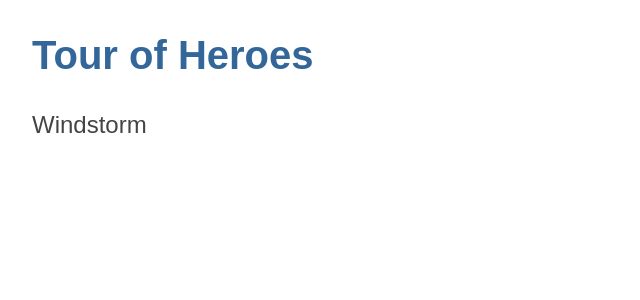
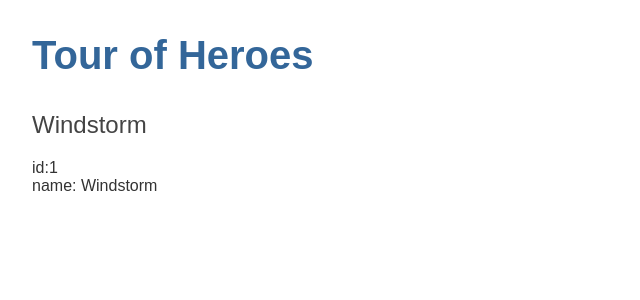
Before and after one commit to ShaniAharon/Angular-tour, an Angular app: page / in a window 1280 px wide. Shown: the top 300 px of the page, without its empty margins (0-640 px from the left). Built offline with nearby package versions, Linux system fonts and the light colour scheme.

Commit message:
feat: add hero interface and render a hero in the template

```diff
--- a/src/app/cmps/heroes/heroes.component.html
+++ b/src/app/cmps/heroes/heroes.component.html
@@ -1,3 +1,5 @@
 <section class="heroes">
-  <h2>{{ hero }}</h2>
+  <h2>{{ hero.name }}</h2>
+  <div><span>id:</span>{{ hero.id }}</div>
+  <div><span>name: </span>{{ hero.name }}</div>
 </section>
--- a/src/app/cmps/heroes/heroes.component.ts
+++ b/src/app/cmps/heroes/heroes.component.ts
@@ -1,4 +1,5 @@
 import { Component, OnInit } from '@angular/core';
+import { Hero } from 'src/app/models/hero';
 
 //@Component is a decorator function that specifies the Angular metadata for the component.
 @Component({
@@ -10,7 +11,10 @@ export class HeroesComponent implements OnInit {
 
   constructor() { }
 
-  hero = 'Windstorm'
+  hero:Hero = {
+    id: 1,
+    name:'Windstorm'
+  }
 
   //The ngOnInit() is a lifecycle hook.
   // Angular calls ngOnInit() shortly after creating a component.
--- a/src/app/models/hero.ts
+++ b/src/app/models/hero.ts
@@ -1,2 +1,4 @@
 export interface Hero {
+    id: number
+    name: string
 }
```
